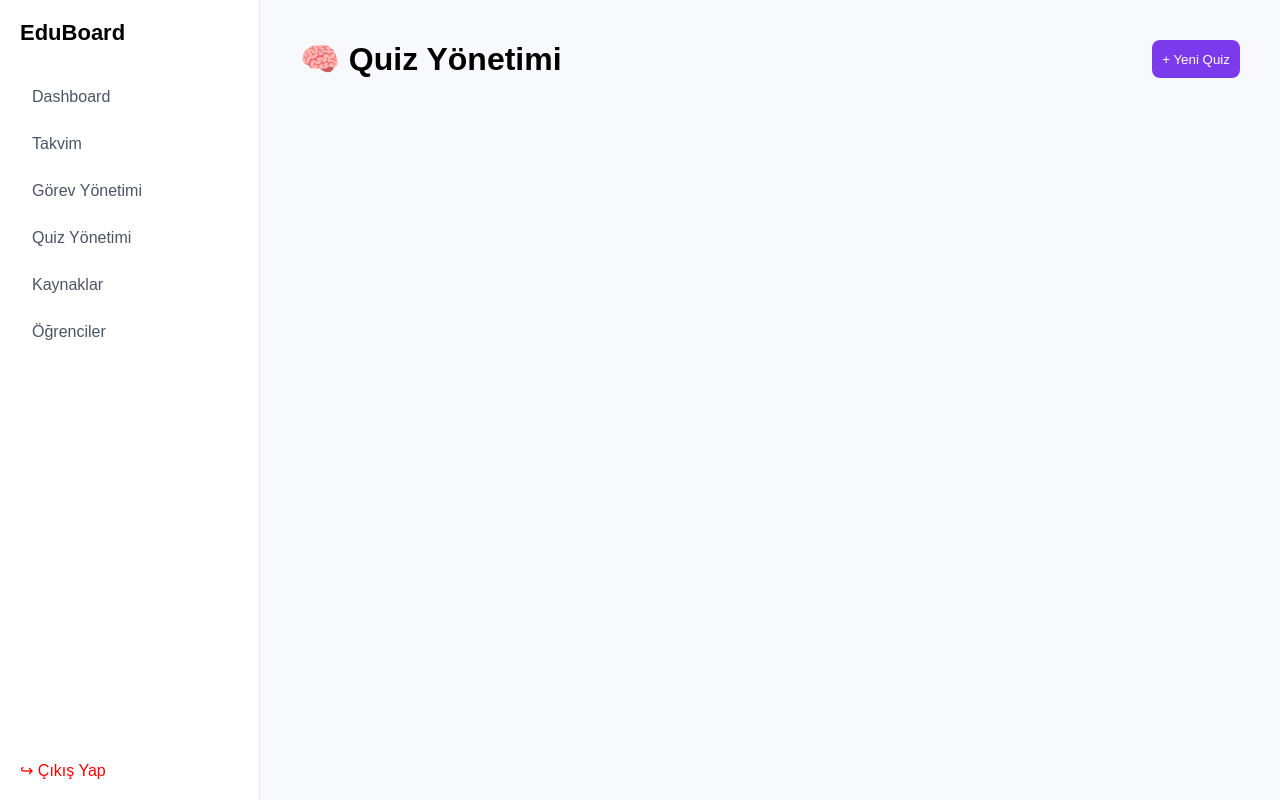
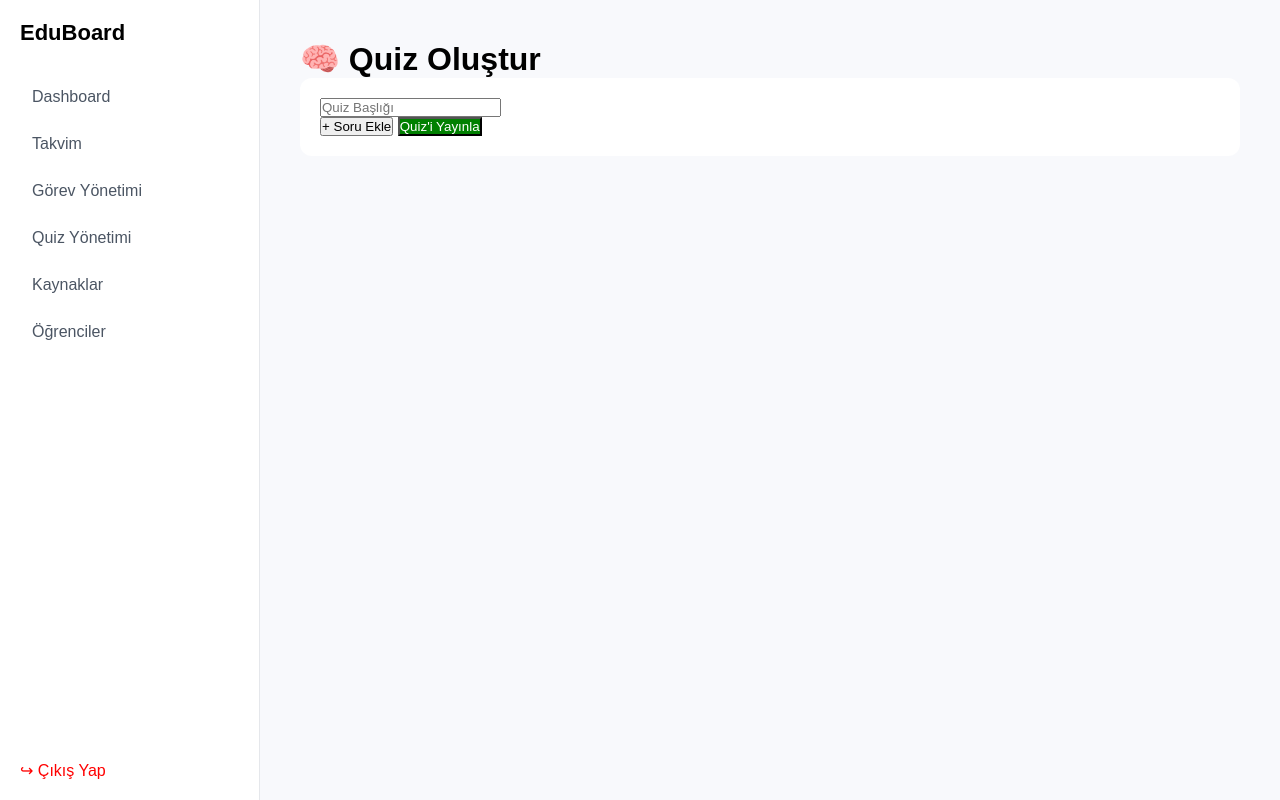
Before and after one commit to dertlimehmetsalih286-cyber/eda-akedemi, a Flask app: page /quiz in a window 1280 px wide. Run offline with Flask 3, Linux system fonts and the light colour scheme; some libraries are stand-ins or nearby versions.

Commit message:
Update quiz.html

```diff
--- a/templates/quiz.html
+++ b/templates/quiz.html
@@ -1,13 +1,28 @@
 {% extends "base.html" %}
 {% block content %}
-<div style="display:flex; justify-content:space-between;">
-    <h1>🧠 Quiz Yönetimi</h1>
-    <button onclick="document.getElementById('qm').style.display='block'" style="background:#7c3aed; color:white; border:none; padding:10px; border-radius:8px;">+ Yeni Quiz</button>
+<h1>🧠 Quiz Oluştur</h1>
+<div style="background:white; padding:20px; border-radius:12px;">
+    <input type="text" id="quizBaslik" placeholder="Quiz Başlığı">
+    <div id="soruAlani"></div>
+    <button onclick="soruEkle()">+ Soru Ekle</button>
+    <button onclick="quizKaydet()" style="background:green; color:white;">Quiz'i Yayınla</button>
 </div>
-<div id="qm" class="modal">
-    <h3>Quiz Oluştur</h3>
-    <input type="text" placeholder="Quiz Başlığı" style="width:100%; margin:5px 0;">
-    <select><option>LGS</option><option>YKS</option></select>
-    <button onclick="document.getElementById('qm').style.display='none'">Oluştur</button>
-</div>
+
+<script>
+    function soruEkle() {
+        let div = document.createElement('div');
+        div.innerHTML = `
+            <input type="text" placeholder="Soru metni" class="soruMetni">
+            <div class="siklar"></div>
+            <button onclick="sikEkle(this)">+ Şık Ekle</button>
+        `;
+        document.getElementById('soruAlani').appendChild(div);
+    }
+    function sikEkle(btn) {
+        let input = document.createElement('input');
+        input.type = 'text';
+        input.placeholder = 'Şık metni';
+        btn.previousElementSibling.appendChild(input);
+    }
+</script>
 {% endblock %}
```
